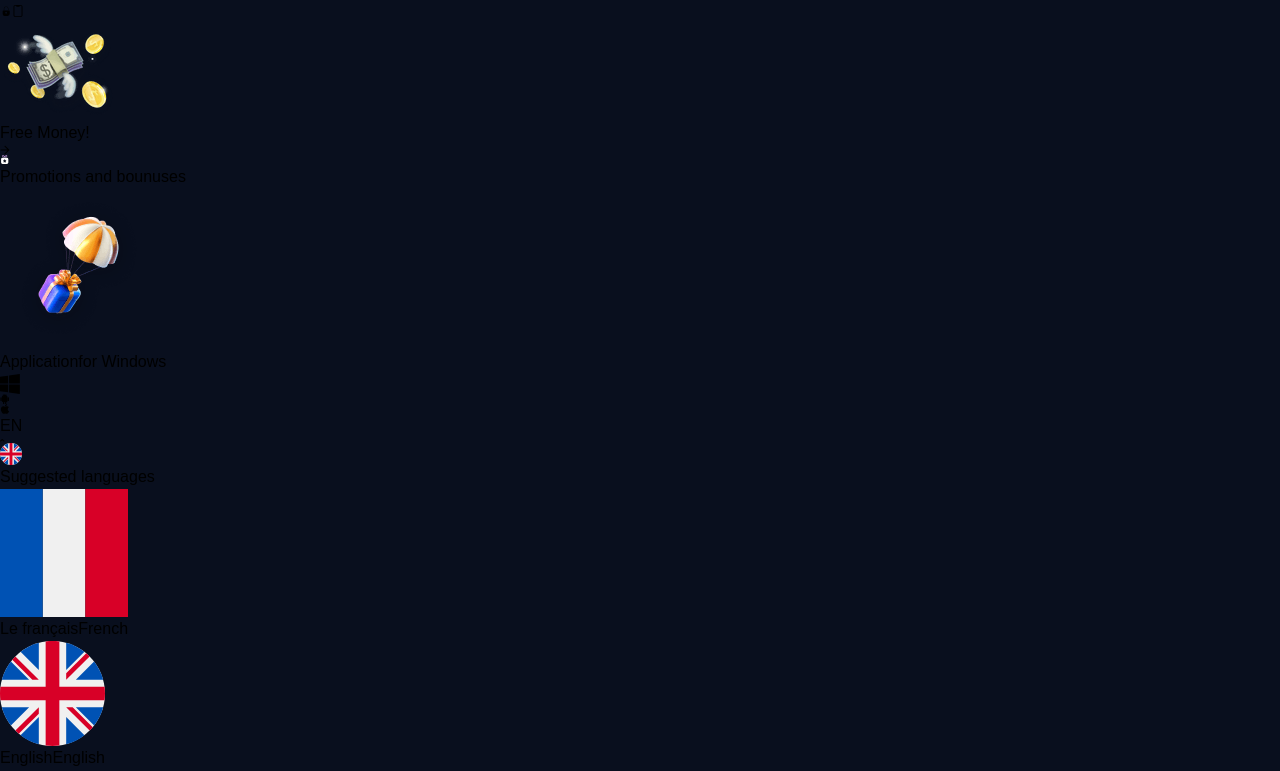
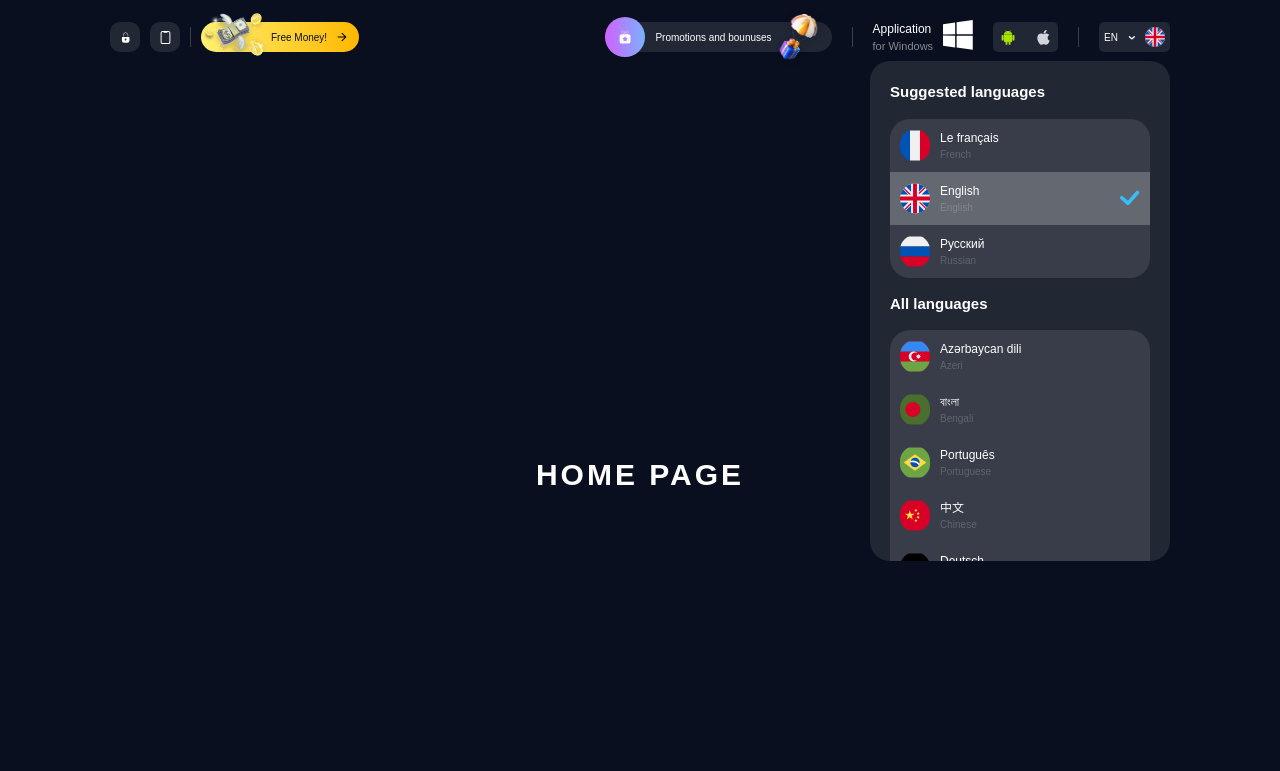
Before and after one commit to MohamadMahdi-Tasha/1win-clone, a Next.js app: page / in a window 1280 px wide. Shown: the top 771 px of the page. Built offline with nearby package versions, Linux system fonts and the light colour scheme; a web font is replaced by a local one.

Commit message:
added styles of to pside in header

```diff
--- a/chunk/header/topside/freeMoneyComponent.tsx
+++ b/chunk/header/topside/freeMoneyComponent.tsx
@@ -7,9 +7,9 @@ import IconComponent from "@/chunk/iconComponent";
 export default function FreeMoneyComponent():ReactNode {
     // Returning JSX
     return (
-        <a href={'#'}>
-            <img src={FreeMoneyImg.src} alt="Free money !" />
-            <span>Free Money!</span>
+        <a className={'bg-gradient-to-r from-lighterYellow to-yellow rounded-[50rem] h-[30px] pl-[70px] pr-[12px] items-center justify-between gap-[10px] relative flex'} href={'#'}>
+            <img className={'absolute left-0 bottom-0 translate-y-[20%] w-[70px]'} src={FreeMoneyImg.src} alt="Free money !" />
+            <span className={'text-theme text-[10px] whitespace-nowrap'}>Free Money!</span>
             <IconComponent name={'arrow-right'} size={10} />
         </a>
     );
--- a/chunk/header/topside/iconButtonComponent.tsx
+++ b/chunk/header/topside/iconButtonComponent.tsx
@@ -11,8 +11,8 @@ interface propsType {
 export default function IconButtonComponent({name}:propsType):ReactNode {
     // Returning JSX
     return (
-        <button>
-            <IconComponent name={name} size={12} />
+        <button className={'aspect-square bg-red-600 text-white w-[30px] flex justify-center rounded-[10px] items-center bg-white/10 transition-all duration-500 hover:bg-white/20'}>
+            <IconComponent name={name} size={13} />
         </button>
     );
 }
--- a/chunk/header/topside/langDropdownComponent/index.tsx
+++ b/chunk/header/topside/langDropdownComponent/index.tsx
@@ -32,21 +32,21 @@ import ZaImage from '@/public/img/header/flags/img-za.svg';
 export default function LangDropdownComponent():ReactNode {
     // Returning JSX
     return (
-        <div>
-            <button>
-                <span>EN</span>
-                <IconComponent name={'chevron-down'} size={5} />
-                <img src={EnImage.src} alt="Flag of england"/>
+        <div className={'relative'}>
+            <button className={'h-[30px] px-[5px] bg-white/10 flex items-center rounded-[5px] gap-[10px]'}>
+                <span className={'block text-[10px] text-white'}>EN</span>
+                <span className={'text-white rotate-180'}><IconComponent name={'chevron'} size={7} /></span>
+                <img className={'aspect-square w-[20px]'} src={EnImage.src} alt="Flag of england"/>
             </button>
-            <div>
-                <span>Suggested languages</span>
-                <ul>
+            <div className={'absolute top-[130%] right-0 bg-white/10 overflow-auto rounded-[20px] w-[300px] h-[500px] p-[20px] transition-all duration-500'}>
+                <span className={'block truncate text-white text-[15px] font-bold mb-[15px]'}>Suggested languages</span>
+                <ul className={'rounded-[20px] overflow-hidden'}>
                     <LangDropdownItemComponent img={FrImage.src} name={'fr'} isSelected={false} />
                     <LangDropdownItemComponent img={EnImage.src} name={'en'} isSelected={true} />
                     <LangDropdownItemComponent img={RuImage.src} name={'ru'} isSelected={false} />
                 </ul>
-                <span>All languages</span>
-                <ul>
+                <span className={'block truncate text-white text-[15px] font-bold my-[15px]'}>All languages</span>
+                <ul className={'rounded-[20px] overflow-hidden'}>
                     <LangDropdownItemComponent img={AzImage.src} name={'az'} isSelected={false} />
                     <LangDropdownItemComponent img={BdImage.src} name={'bd'} isSelected={false} />
                     <LangDropdownItemComponent img={BrImage.src} name={'br'} isSelected={false} />
--- a/chunk/header/topside/langDropdownComponent/langDropdownItemComponent.tsx
+++ b/chunk/header/topside/langDropdownComponent/langDropdownItemComponent.tsx
@@ -132,15 +132,17 @@ export default function LangDropdownItemComponent({name,img,isSelected}:propsTyp
     // Returning JSX
     return (
         <li>
-            <button>
-                <img src={img} alt={`Flag of ${enName}`} />
-                <div>
-                    <span>{nameState}</span>
-                    <span>{enName}</span>
+            <button data-selected={isSelected} className={'flex justify-between items-center gap-[20px] bg-white/10 hover:bg-white/20 transition-all duration-500 w-full p-[10px] data-[selected="true"]:hover:bg-white/40 data-[selected="true"]:bg-white/30'}>
+                <div className={'flex gap-[10px]'}>
+                    <img className={'aspect-square w-[30px] rounded-full'} src={img} alt={`Flag of ${enName}`} />
+                    <div>
+                        <span className={'block text-start  text-white text-[12px]'}>{nameState}</span>
+                        <span className={'block text-start text-white/20 text-[10px]'}>{enName}</span>
+                    </div>
                 </div>
                 {
                     (isSelected)
-                        ? <IconComponent name={'tick'} size={20} />
+                        ? <span className={'text-sky-400'}><IconComponent name={'tick'} size={20} /></span>
                         : false
                 }
             </button>
--- a/chunk/header/topside/promotionsComponent.tsx
+++ b/chunk/header/topside/promotionsComponent.tsx
@@ -7,10 +7,12 @@ import PromotionsImage from '@/public/img/header/topside/img-promotions.png';
 export default function PromotionsComponent():ReactNode {
     // Returning JSX
     return (
-        <a href={'#'}>
-            <div><IconComponent name={'star-bag'} size={10} /></div>
-            <span>Promotions and bounuses</span>
-            <img src={PromotionsImage.src} alt="Promotions and bounuses"/>
+        <a className={'h-[30px] flex justify-between relative pr-[60px] items-center rounded-[50rem] bg-white/10'} href={'#'}>
+            <div className={'h-[40px] w-[40px] aspect-square mr-[10px] flex justify-center items-center text-white rounded-full bg-gradient-to-r from-violet to-lightBlue'}>
+                <IconComponent name={'star-bag'} size={15} />
+            </div>
+            <span className={'text-[10px] text-white'}>Promotions and bounuses</span>
+            <img className={'w-[70px] absolute right-0 -top-[70%] translate'} src={PromotionsImage.src} alt="Promotions and bounuses"/>
         </a>
     );
 }
--- a/chunk/iconComponent.tsx
+++ b/chunk/iconComponent.tsx
@@ -3,7 +3,7 @@ import {ReactNode} from "react";
 
 // Defining type of props
 interface propsType {
-    name: 'lock' | 'mobile' | 'arrow-right' | 'star-bag' | 'windows' | 'android' | 'apple' | 'chevron-down' | 'tick';
+    name: 'lock' | 'mobile' | 'arrow-right' | 'star-bag' | 'windows' | 'android' | 'apple' | 'chevron' | 'tick';
     size: number;
 }
 
@@ -53,7 +53,7 @@ export default function IconComponent({name, size}:propsType):ReactNode {
                 <path fill="currentColor" d="M15.86 11.93c-.01-1.85.827-3.246 2.52-4.275-.947-1.355-2.379-2.101-4.269-2.247-1.789-.141-3.744 1.043-4.46 1.043-.756 0-2.49-.993-3.85-.993C2.989 5.503 0 7.701 0 12.171c0 1.32.242 2.686.726 4.092.645 1.85 2.973 6.386 5.402 6.31 1.27-.03 2.167-.902 3.82-.902 1.603 0 2.435.902 3.85.902 2.45-.035 4.557-4.158 5.172-6.012-3.286-1.547-3.11-4.536-3.11-4.632zm-2.852-8.276C14.384 2.02 14.258.534 14.218 0c-1.215.07-2.621.827-3.423 1.759-.882.998-1.4 2.233-1.29 3.623 1.315.101 2.515-.574 3.503-1.728z" />
             </svg>
         );
-    } else if (name === 'chevron-down') {
+    } else if (name === 'chevron') {
         return (
             <svg viewBox="0 0 8 5" xmlns="http://www.w3.org/2000/svg" aria-hidden="true" width={size} height={size}>
                 <path fill="currentColor" d="M1.238 3.957a.75.75 0 11-.976-1.139L2.899.558a1 1 0 011.302 0l2.637 2.26a.75.75 0 01-.976 1.14L3.55 1.974 1.238 3.957z" />
--- a/component/headerComponent/index.tsx
+++ b/component/headerComponent/index.tsx
@@ -7,7 +7,9 @@ export default function HeaderComponent():ReactNode {
     // Returning JSX
     return (
         <header>
-            <TopsideComponent />
+            <div className={'max-w-container mx-auto p-[20px]'}>
+                <TopsideComponent />
+            </div>
         </header>
     );
 }
--- a/component/headerComponent/topsideComponent.tsx
+++ b/component/headerComponent/topsideComponent.tsx
@@ -10,28 +10,28 @@ import LangDropdownComponent from "@/chunk/header/topside/langDropdownComponent"
 export default function TopsideComponent():ReactNode {
     // Returning JSX
     return (
-        <div>
-            <div>
+        <div className={'flex justify-between items-center gap-[20px] flex-wrap'}>
+            <div className={'flex items-center gap-[10px]'}>
                 <IconButtonComponent name={'lock'} />
                 <IconButtonComponent name={'mobile'} />
-                <div />
+                <div className={'w-[1px] h-[20px] bg-white/20'} />
                 <FreeMoneyComponent />
             </div>
-            <div>
+            <div className={'flex justify-between items-center gap-[20px] flex-wrap'}>
                 <PromotionsComponent />
-                <div />
-                <a href={'#'}>
+                <div className={'w-[1px] h-[20px] bg-white/20'} />
+                <a href={'#'} className={'flex gap-[10px]'}>
                     <div>
-                        <span>Application</span>
-                        <span>for Windows</span>
+                        <span className={'block text-white text-[12px]'}>Application</span>
+                        <span className={'block text-white/50 text-[11px]'}>for Windows</span>
                     </div>
-                    <IconComponent name={'windows'} size={20} />
+                    <span className={'text-white'}><IconComponent name={'windows'} size={30} /></span>
                 </a>
-                <div>
-                    <a href="#"><IconComponent name={'android'} size={10} /></a>
-                    <a href="#"><IconComponent name={'apple'} size={10} /></a>
+                <div className={'flex gap-[5px] bg-white/10 transition-all duration-500 hover:bg-white/50 rounded-[5px]'}>
+                    <a className={'w-[30px] aspect-square text-andriodLighterGreen flex items-center justify-center'} href="#"><IconComponent name={'android'} size={15} /></a>
+                    <a className={'w-[30px] aspect-square text-gray-300 flex items-center justify-center'} href="#"><IconComponent name={'apple'} size={15} /></a>
                 </div>
-                <div />
+                <div className={'w-[1px] h-[20px] bg-white/20'} />
                 <LangDropdownComponent />
             </div>
         </div>
--- a/tailwind.config.ts
+++ b/tailwind.config.ts
@@ -14,8 +14,16 @@ const config: Config = {
     theme: {
         extend: {
             maxWidth: {container: '1100px'},
-            colors: {theme: '#090f1e'},
             fontFamily: {primary: ['var(--font-sf-pro)', 'sans-serif']},
+            boxShadow: {galaxy: '0 5px 15px #c955ff66'},
+            colors: {
+                theme: '#090f1e',
+                yellow: '#ffb800',
+                lighterYellow: '#fff173',
+                violet: '#d062ff',
+                lightBlue: '#7bb0ff',
+                andriodLighterGreen: '#A9E200',
+            },
         }
     },
     plugins: [],
```
